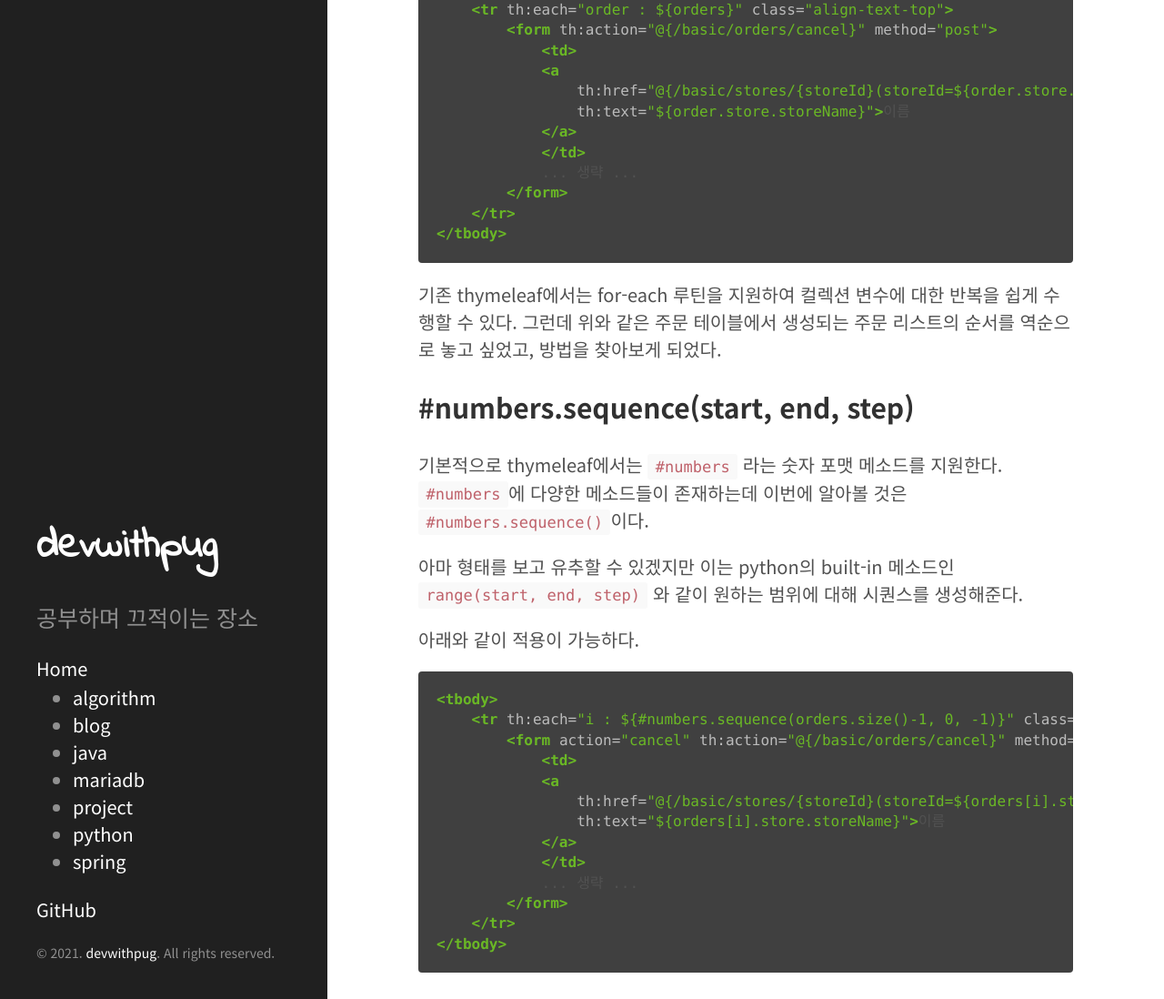
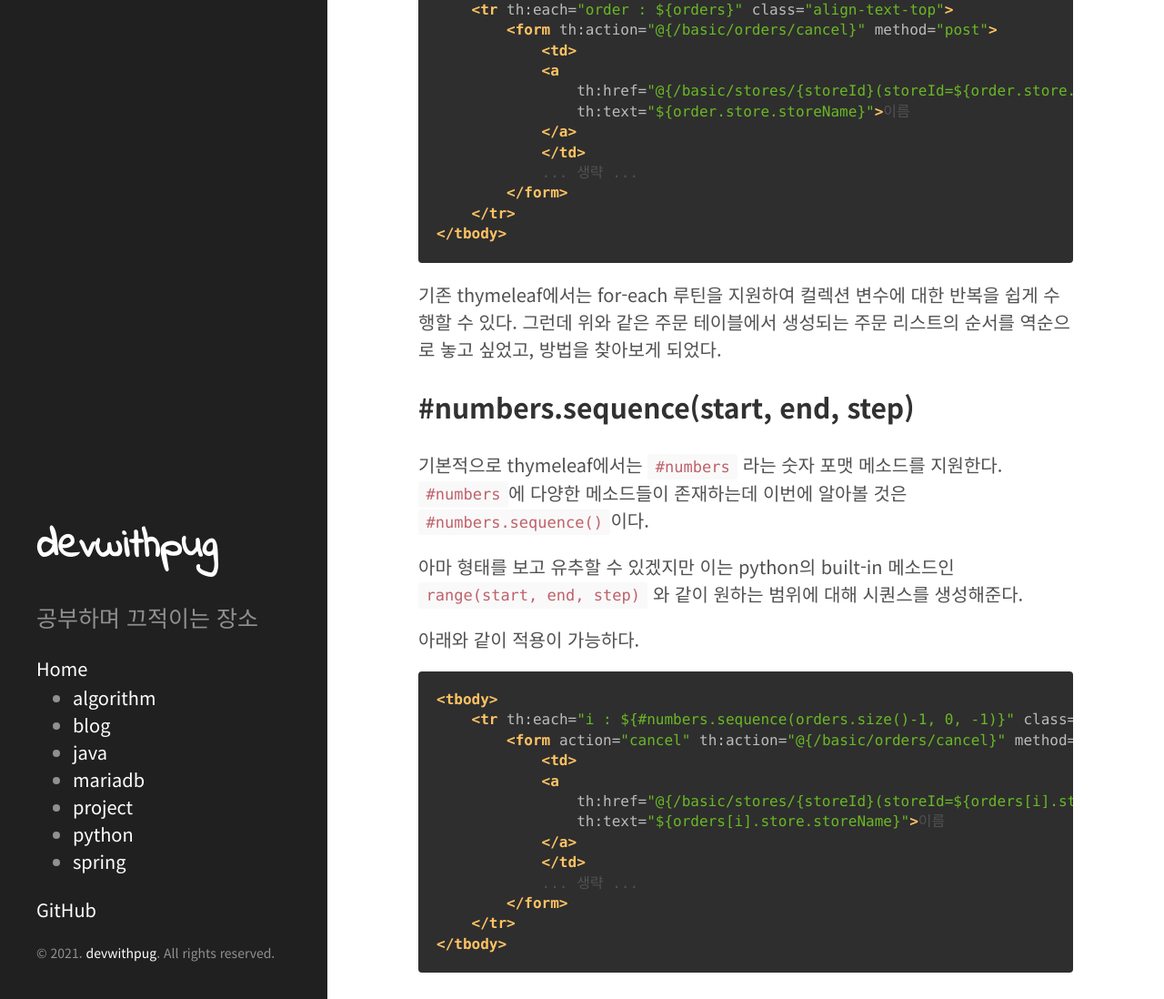
Before and after one commit to devwithpug/devwithpug.github.io, a Jekyll site: the page built from _posts/2021-04-28-thymeleaf.md, in a window 1280 px wide and 1400 px high, scrolled down 618 px. Shown: the part 302-1400 px from the top of the window at 91% size. Built offline with Jekyll 4.4.1, drawn with Linux system fonts in a browser that asks for light colours; comment, search, counter and statistics services are not loaded.

Commit message:
change syntax highlighting to IDEA style

```diff
--- a/css/syntax.css
+++ b/css/syntax.css
@@ -1,5 +1,5 @@
-.highlight pre { background-color: #404040 }
-.highlight .hll { background-color: #404040 }
+.highlight pre { background-color: #2e2e2e }
+.highlight .hll { background-color: #2e2e2e }
 .highlight .c { color: #4bad2d; font-style: italic } /* Comment */
 .highlight .err { color: #a61717; background-color: #e3d2d2 } /* Error */
 .highlight .g { color: #d0d0d0 } /* Generic */
@@ -35,7 +35,7 @@
 .highlight .na { color: #bbbbbb } /* Name.Attribute */
 .highlight .nb { color: #eb9626 } /* Name.Builtin */
 .highlight .nc { color: #d0d0d0 } /* Name.Class */
-.highlight .no { color: #40ffff } /* Name.Constant */
+.highlight .no { color: rgb(144,109,166) } /* Name.Constant */
 .highlight .nd { color: rgb(183,177,29) } /* Name.Decorator */
 .highlight .ni { color: #d0d0d0 } /* Name.Entity */
 .highlight .ne { color: #bbbbbb } /* Name.Exception */
@@ -44,7 +44,7 @@
 .highlight .nn { color: #d0d0d0 } /* Name.Namespace */
 .highlight .nx { color: #d0d0d0 } /* Name.Other */
 .highlight .py { color: #d0d0d0 } /* Name.Property */
-.highlight .nt { color: #6ab825; font-weight: bold } /* Name.Tag */
+.highlight .nt { color: rgb(255, 195, 100); font-weight: bold } /* Name.Tag */
 .highlight .nv { color: #40ffff } /* Name.Variable */
 .highlight .ow { color: #eb9626; font-weight: bold } /* Operator.Word */
 .highlight .w { color: #666666 } /* Text.Whitespace */
```
